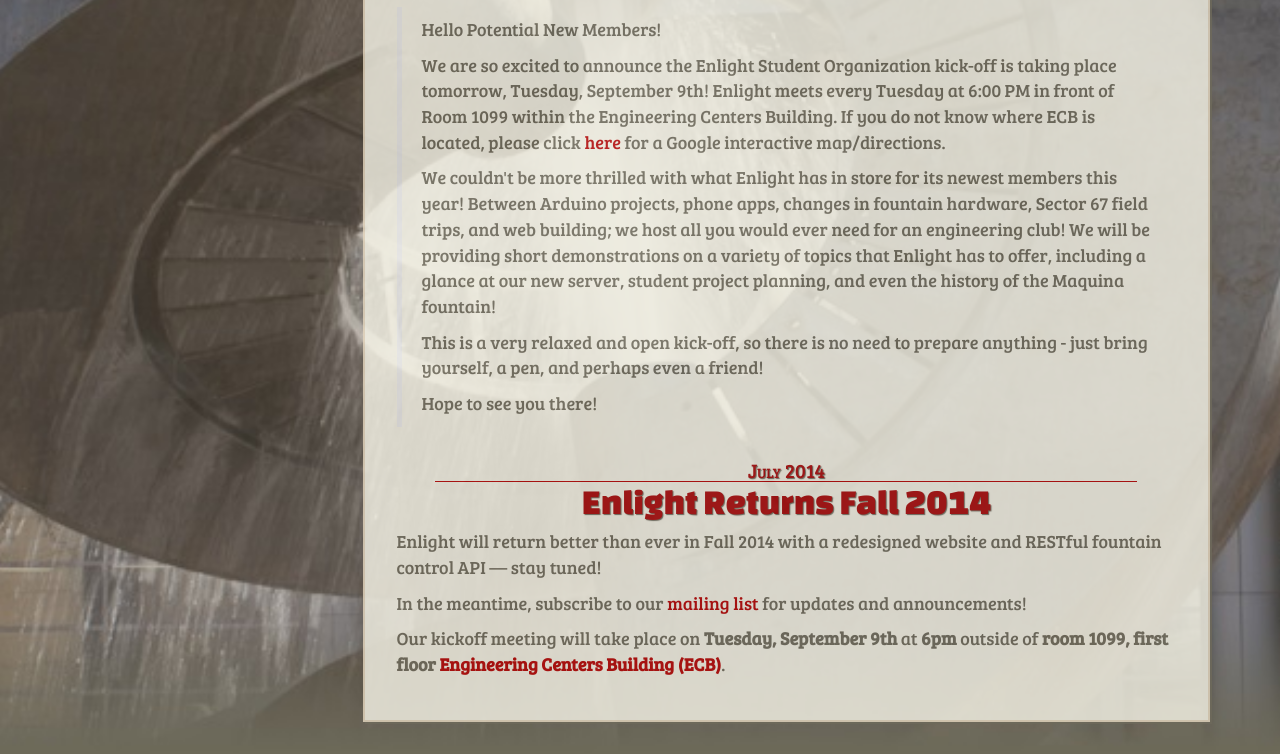
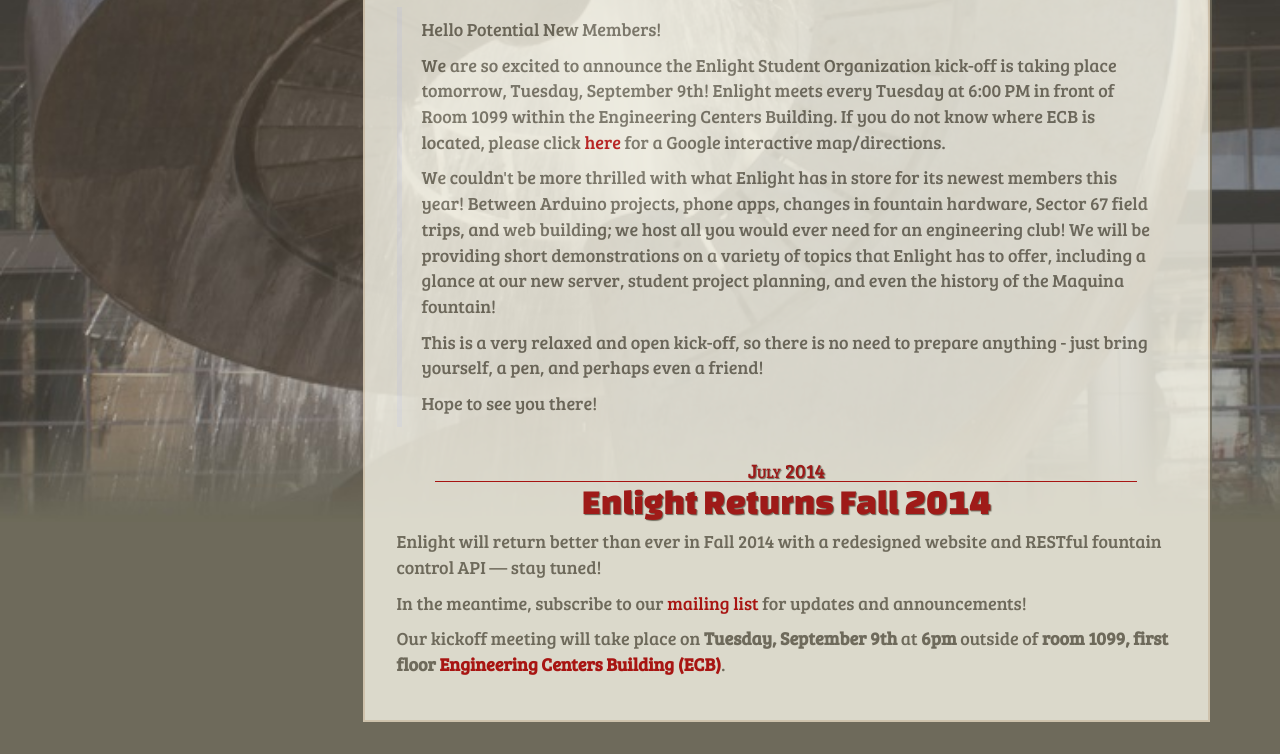
Before and after one commit to Enlight-UW/enlight-club, a plain HTML site: page index.html in a window 1280 px wide. Shown: the part 399-1153 px from the top of the page. Drawn offline with Linux system fonts and the light colour scheme; files whose address does not match are found by name.

Commit message:
fix background scaling

```diff
--- a/css/style.css
+++ b/css/style.css
@@ -1,11 +1,11 @@
 @import url(http://fonts.googleapis.com/css?family=Changa+One|Bree+Serif);
 
 body {
-    background-image: url('../Background.jpg');
-    background-size: cover;
-    background-color: #6E6A5B;
-    background-repeat: no-repeat;
-    background-position: 50% 50%;
+      background-image: url('../Background.jpg');
+      background-size: contain;
+      background-position: 0% 0%;
+      background-repeat: no-repeat;
+      background-color: #6E6A5B;
 }
 
 h1 {
```
